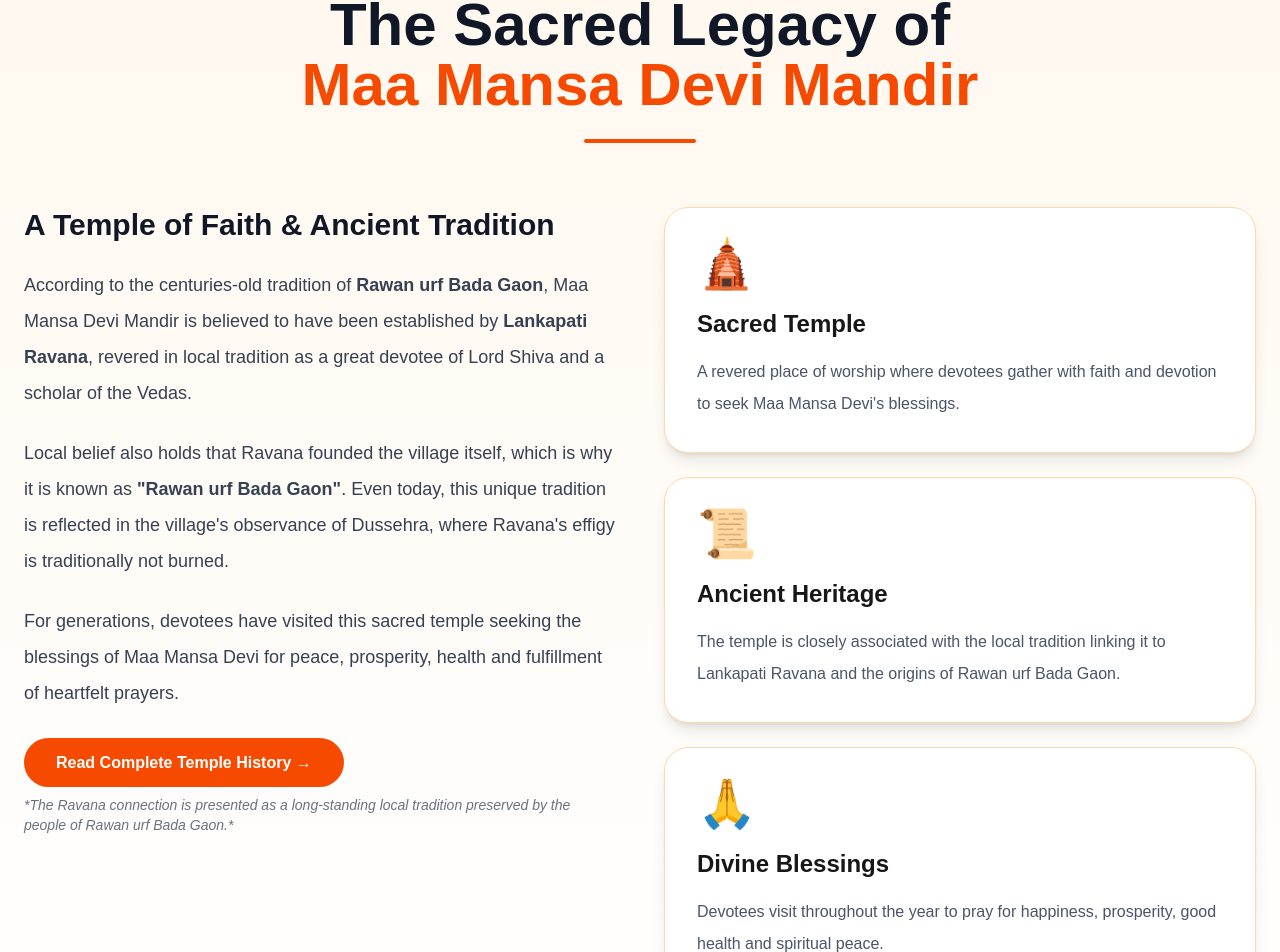
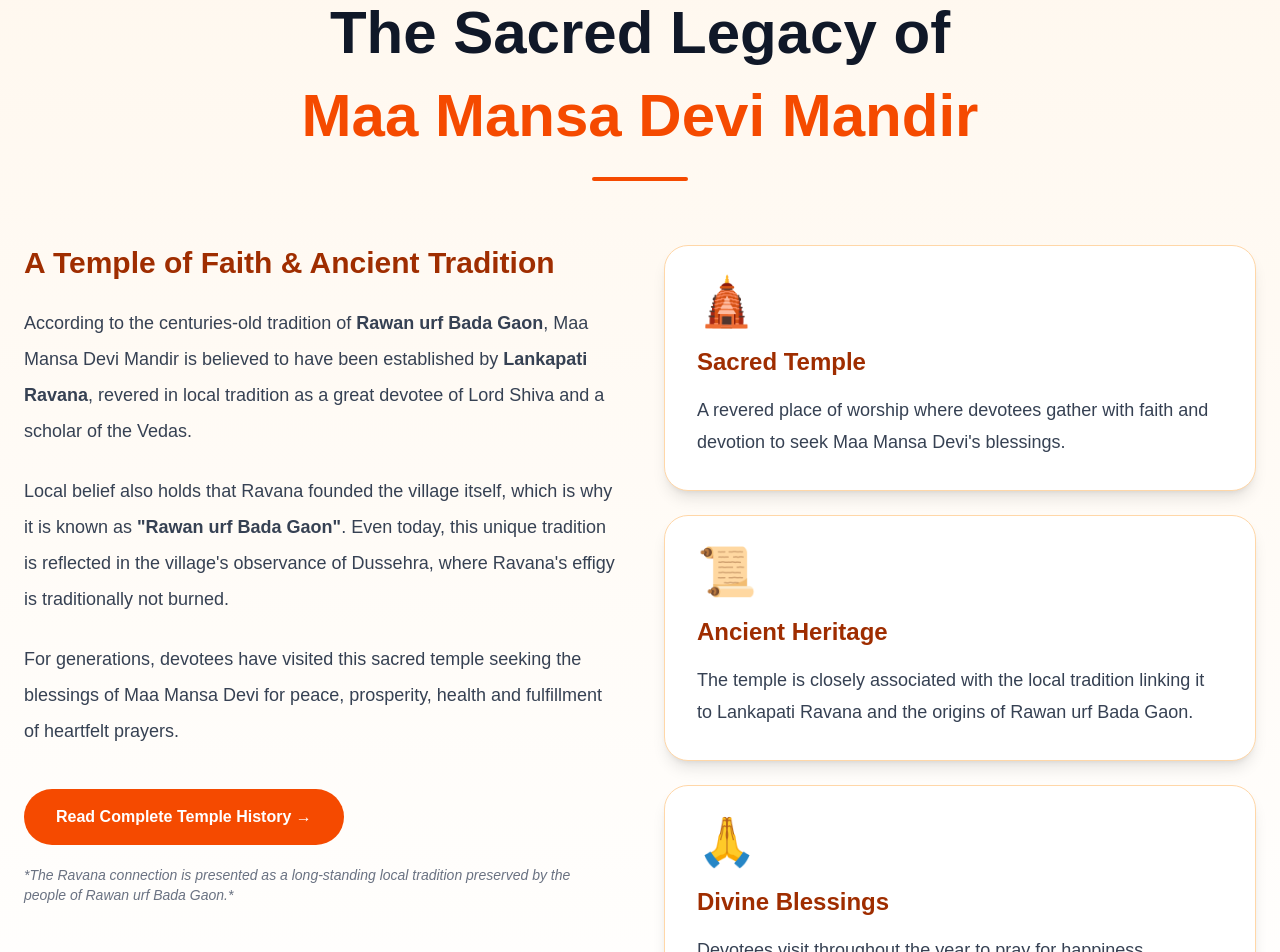
Before and after one commit to maamansadevibaragaon/maamansadevibaragaon, a Next.js app: page / in a window 1280 px wide. Shown: the part 2551-3503 px from the top of the page. Built offline with nearby package versions, Linux system fonts and the light colour scheme.

Commit message:
Improve About Temple section UI

```diff
--- a/components/home/AboutTemple.tsx
+++ b/components/home/AboutTemple.tsx
@@ -7,8 +7,9 @@ import Link from "next/link";
 export default function AboutTemple() {
   return (
     <FadeInSection>
-    <section className="bg-gradient-to-b from-orange-50 to-white py-24">
-      <div className="mx-auto max-w-7xl px-6">
+      <section className="bg-gradient-to-b from-orange-50 to-white py-20 md:py-24">
+        <div className="mx-auto max-w-7xl px-5 md:px-6">
+          {/* Heading */}
 
           <motion.div
             initial={{ opacity: 0, y: 40 }}
@@ -17,41 +18,41 @@ export default function AboutTemple() {
             transition={{ duration: 0.8 }}
             className="text-center"
           >
-          <span className="inline-block rounded-full bg-orange-100 px-5 py-2 text-sm font-semibold uppercase tracking-widest text-orange-700">
+            <span className="inline-block rounded-full bg-orange-100 px-5 py-2 text-sm font-semibold uppercase tracking-[0.2em] text-orange-700">
               Ancient Heritage
             </span>
 
-          <h2 className="mt-6 text-4xl font-extrabold text-gray-900 md:text-6xl">
+            <h2 className="mt-6 text-3xl font-extrabold leading-tight text-gray-900 md:text-6xl">
               The Sacred Legacy of
-            <span className="block text-orange-600">
+              <span className="mt-2 block text-orange-600">
                 Maa Mansa Devi Mandir
               </span>
             </h2>
 
-          <div className="mx-auto mt-6 h-1 w-28 rounded-full bg-orange-600"></div>
+            <div className="mx-auto mt-6 h-1 w-24 rounded-full bg-orange-600"></div>
           </motion.div>
 
           <div className="mt-16 grid gap-12 lg:grid-cols-2">
+            {/* Left */}
 
-          {/* Left */}
             <motion.div
               initial={{ opacity: 0, x: -40 }}
               whileInView={{ opacity: 1, x: 0 }}
               viewport={{ once: true }}
             >
-            <h3 className="text-3xl font-bold text-gray-900">
+              <h3 className="text-3xl font-bold text-orange-800">
                 A Temple of Faith & Ancient Tradition
               </h3>
 
-            <p className="mt-6 leading-9 text-lg text-gray-700">
+              <p className="mt-6 text-lg leading-9 text-gray-700">
                 According to the centuries-old tradition of
                 <strong> Rawan urf Bada Gaon</strong>, Maa Mansa Devi Mandir is
                 believed to have been established by
-              <strong> Lankapati Ravana</strong>, revered in local tradition as
-              a great devotee of Lord Shiva and a scholar of the Vedas.
+                <strong> Lankapati Ravana</strong>, revered in local tradition
+                as a great devotee of Lord Shiva and a scholar of the Vedas.
               </p>
 
-            <p className="mt-6 leading-9 text-lg text-gray-700">
+              <p className="mt-6 text-lg leading-9 text-gray-700">
                 Local belief also holds that Ravana founded the village itself,
                 which is why it is known as
                 <strong> "Rawan urf Bada Gaon"</strong>. Even today, this unique
@@ -59,16 +60,16 @@ export default function AboutTemple() {
                 where Ravana's effigy is traditionally not burned.
               </p>
 
-            <p className="mt-6 leading-9 text-lg text-gray-700">
-              For generations, devotees have visited this sacred temple seeking
-              the blessings of Maa Mansa Devi for peace, prosperity, health and
-              fulfillment of heartfelt prayers.
+              <p className="mt-6 text-lg leading-9 text-gray-700">
+                For generations, devotees have visited this sacred temple
+                seeking the blessings of Maa Mansa Devi for peace, prosperity,
+                health and fulfillment of heartfelt prayers.
               </p>
 
               <div className="mt-10">
                 <Link
                   href="/about"
-                className="rounded-full bg-orange-600 px-8 py-4 font-bold text-white transition hover:bg-orange-700"
+                  className="inline-flex items-center rounded-full bg-orange-600 px-8 py-4 font-bold text-white transition duration-300 hover:scale-105 hover:bg-orange-700"
                 >
                   Read Complete Temple History →
                 </Link>
@@ -81,47 +82,59 @@ export default function AboutTemple() {
             </motion.div>
 
             {/* Right */}
+
             <motion.div
               initial={{ opacity: 0, x: 40 }}
               whileInView={{ opacity: 1, x: 0 }}
               viewport={{ once: true }}
               className="grid gap-6"
             >
-            <div className="rounded-3xl border border-orange-200 bg-white p-8 shadow-lg">
+              {/* Card 1 */}
+
+              <div className="rounded-3xl border border-orange-200 bg-white p-8 shadow-lg transition duration-300 hover:-translate-y-2 hover:shadow-2xl">
                 <div className="text-5xl">🛕</div>
-              <h3 className="mt-5 text-2xl font-bold">
+
+                <h3 className="mt-5 text-2xl font-bold text-orange-800">
                   Sacred Temple
                 </h3>
-              <p className="mt-4 leading-8 text-gray-600">
-                A revered place of worship where devotees gather with faith and
-                devotion to seek Maa Mansa Devi's blessings.
+
+                <p className="mt-4 text-lg leading-8 text-gray-700">
+                  A revered place of worship where devotees gather with faith
+                  and devotion to seek Maa Mansa Devi's blessings.
                 </p>
               </div>
 
-            <div className="rounded-3xl border border-orange-200 bg-white p-8 shadow-lg">
+              {/* Card 2 */}
+
+              <div className="rounded-3xl border border-orange-200 bg-white p-8 shadow-lg transition duration-300 hover:-translate-y-2 hover:shadow-2xl">
                 <div className="text-5xl">📜</div>
-              <h3 className="mt-5 text-2xl font-bold">
+
+                <h3 className="mt-5 text-2xl font-bold text-orange-800">
                   Ancient Heritage
                 </h3>
-              <p className="mt-4 leading-8 text-gray-600">
+
+                <p className="mt-4 text-lg leading-8 text-gray-700">
                   The temple is closely associated with the local tradition
                   linking it to Lankapati Ravana and the origins of Rawan urf
                   Bada Gaon.
                 </p>
               </div>
 
-            <div className="rounded-3xl border border-orange-200 bg-white p-8 shadow-lg">
+              {/* Card 3 */}
+
+              <div className="rounded-3xl border border-orange-200 bg-white p-8 shadow-lg transition duration-300 hover:-translate-y-2 hover:shadow-2xl">
                 <div className="text-5xl">🙏</div>
-              <h3 className="mt-5 text-2xl font-bold">
+
+                <h3 className="mt-5 text-2xl font-bold text-orange-800">
                   Divine Blessings
                 </h3>
-              <p className="mt-4 leading-8 text-gray-600">
+
+                <p className="mt-4 text-lg leading-8 text-gray-700">
                   Devotees visit throughout the year to pray for happiness,
                   prosperity, good health and spiritual peace.
                 </p>
               </div>
             </motion.div>
-
           </div>
         </div>
       </section>
```
Lines whose indentation alone changed are shown as unchanged.
